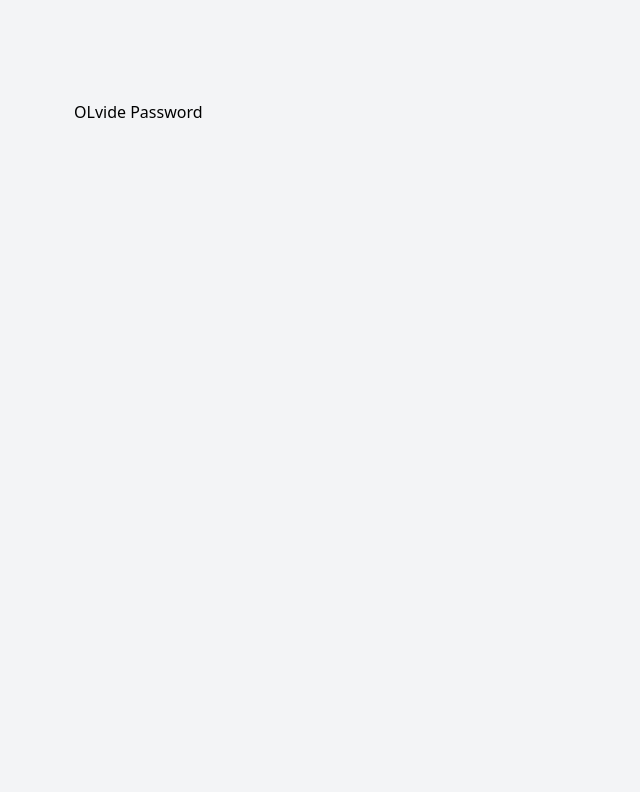
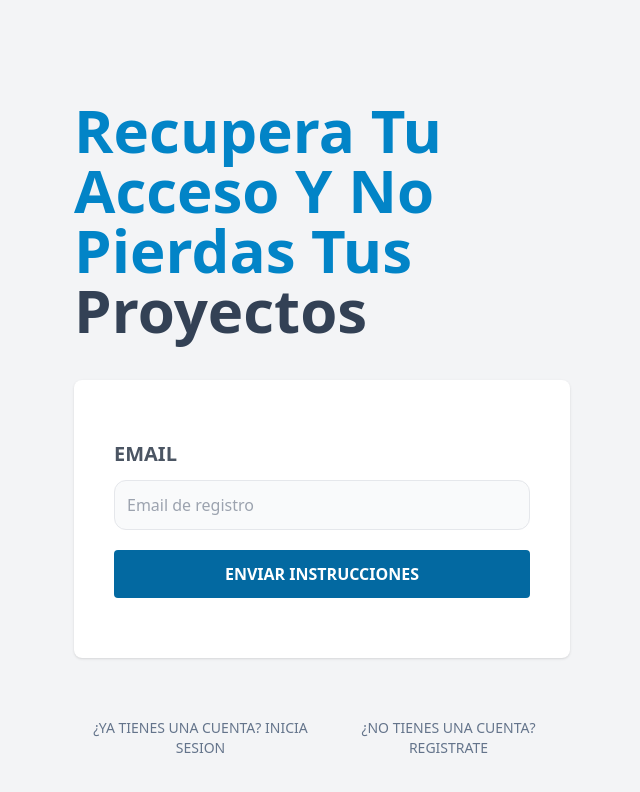
Before and after one commit to MartinezMg10/Frontend-UpTask, a React (Vite) app: page /olvide-password in a window 1280 px wide. Shown: the top 792 px of the page, without its empty margins (318-958 px from the left). Built offline with nearby package versions, Linux system fonts and the light colour scheme.

Commit message:
Añadiendo estilos Olvidar Contraseña

```diff
--- a/src/paginas/OlvidePassword.jsx
+++ b/src/paginas/OlvidePassword.jsx
@@ -1,9 +1,36 @@
+import { Link } from "react-router-dom"
 
 const OlvidePassword = () => {
   return (
-    <div>
-      <h1>OLvide Password</h1>
-    </div>
+    <>
+    <h1 className="text-sky-600 font-black text-6xl capitalize">Recupera tu acceso y no pierdas tus <span className="text-slate-700">proyectos</span></h1>
+
+    <form className="my-10 bg-white shadow rounded-lg p-10">
+        <div className="my-5">
+          <label className="uppercase text-gray-600 block text-xl font-bold"
+          htmlFor="email">Email</label>
+          <input
+          id="email"
+          type="email"
+          placeholder="Email de registro"
+          className="w-full mt-3 p-3 border rounded-xl bg-gray-50"
+          />
+        </div>
+        <input
+          type="submit"
+          value="Enviar Instrucciones"
+          className="bg-sky-700 w-full py-3 mb-5 text-white uppercase font-bold rounded  hover:cursor-pointer hover:bg-sky-800 transition-colors"
+        />
+    </form>
+    <nav className="lg:flex lg:justify-between">
+      <Link
+      className="block text-center my-5 text-slate-500 uppercase text-sm"
+      to="/">¿Ya tienes una cuenta? Inicia sesion</Link>
+      <Link
+        className="block text-center my-5 text-slate-500 uppercase text-sm"
+        to="/registrar">¿No tienes una cuenta? Registrate</Link>
+    </nav>
+  </>
   )
 }
 
--- a/src/paginas/Registrar.jsx
+++ b/src/paginas/Registrar.jsx
@@ -1,4 +1,3 @@
-
 import  { Link } from "react-router-dom"
 
 
@@ -62,7 +61,7 @@
 
       <Link
       className="block text-center my-5 text-slate-500 uppercase text-sm"
-      to="olvide-password">Olvide mi password</Link>
+      to="/olvide-password">Olvide mi password</Link>
     </nav>
   </>
   )
```
